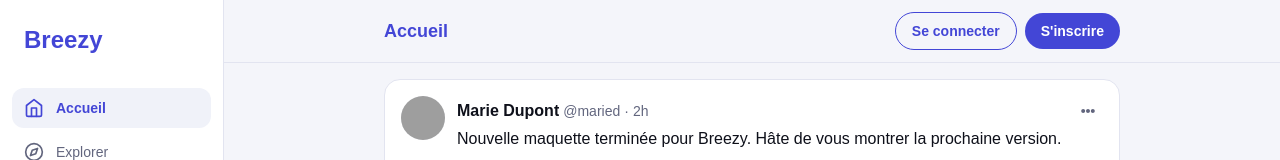
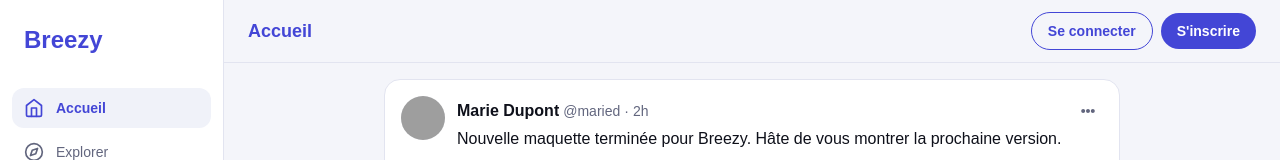
Before and after one commit to DAD-groupe-6/Breezy, a Next.js app in the folder front/: page / in a window 1280 px wide. Shown: the top 160 px of the page. Built offline with nearby package versions, Linux system fonts and the light colour scheme; grey boxes are pictures that could not be loaded.

Commit message:
Fix: align header content to the left in Home component

```diff
--- a/front/src/app/(app)/page.js
+++ b/front/src/app/(app)/page.js
@@ -5,8 +5,8 @@ import AuthButtons from '@/components/auth/AuthButtons'
 export default function Home() {
   return (
     <main className="min-h-screen bg-[var(--color-bg-primary)] text-[var(--color-text-primary)]">
-        <header className="sticky top-0 z-10 border-b border-[var(--color-border)] bg-[var(--color-bg-primary)]/95 backdrop-blur">
-            <div className="mx-auto flex w-full max-w-3xl items-center justify-between px-4 py-3">
+    <header className="sticky top-0 z-10 border-b border-[var(--color-border)] bg-[var(--color-bg-primary)]/95 backdrop-blur">
+      <div className="flex w-full items-center justify-between px-4 py-3 md:px-6">
                 <h1 className="text-lg font-bold text-[var(--color-text-title)]">Accueil</h1>
                 <AuthButtons />
             </div>
```
